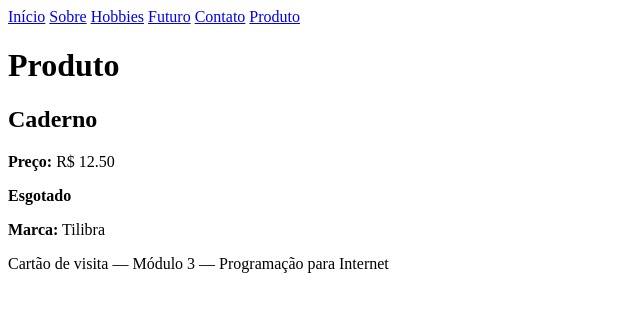
After one commit to wilsonvieiradeoliveira/pi_wilson, a Flask app: page /produto in a window 1280 px wide. The commit adds this page. Shown: the top 312 px of the page, without its empty margins (0-640 px from the left). Run offline with Flask 3, Linux system fonts and the light colour scheme.

Commit message:
adicionado a página produto

```diff
--- a/app.py
+++ b/app.py
@@ -7,9 +7,11 @@ app = Flask(__name__)
 def inicio():
     return render_template("index.html")
 
+
 @app.route("/sobre")
 def sobre():
     return render_template("sobre.html")
+
 
 @app.route("/hobbies")
 def hobbies():
@@ -21,9 +23,11 @@ def hobbies():
 def hobbies_vazio():
     return render_template("hobbies.html", hobbies=[])
 
+
 @app.route("/futuro")
 def futuro():
     return render_template("futuro.html")
+
 
 @app.route("/contato")
 def contato():
@@ -32,6 +36,13 @@ def contato():
         email="wilson22vieira@gmail.com",
         youtube="vieira7915",
     )
+
+
+@app.route("/produto")
+def produto():
+    p = {"nome": "Caderno", "preco": 12.50, "estoque": 0, "marca": "Tilibra"}
+    return render_template("produto.html", produto=p)
+
 
 @app.route("/perfil")
 def perfil():
@@ -47,13 +58,16 @@ def perfil_nome(nome):
 def aluno(nome):
     return render_template("aluno.html", nome=nome)
 
+
 @app.route("/recado/<nome>")
 def recado(nome):
     return render_template("recado.html", nome=nome)
 
+
 @app.route("/tabuada/<int:numero>")
 def tabuada(numero):
     return render_template("tabuada.html", numero=numero)
+
 
 @app.route("/soma/<int:a>/<int:b>")
 def soma(a, b):
--- a/templates/base.html
+++ b/templates/base.html
@@ -11,6 +11,7 @@
         <a href="/hobbies">Hobbies</a>
         <a href="/futuro">Futuro</a>
         <a href="/contato">Contato</a>
+        <a href="/produto">Produto</a>
     </nav>
 
     <main>
--- /dev/null
+++ b/templates/produto.html
@@ -0,0 +1,20 @@
+{% extends "base.html" %}
+
+{% block titulo %}Produto{% endblock %}
+
+{% block conteudo %}
+    <h1>Produto</h1>
+    {% if produto %}
+        <h2>{{ produto.nome }}</h2>
+        <p><strong>Preço:</strong> R$ {{ "%.2f"|format(produto.preco) }}</p>
+        {% if produto.estoque == 0 %}
+            <p><strong>Esgotado</strong></p>
+        {% else %}
+            <p><strong>Estoque:</strong> {{ produto.estoque }}</p>
+        {% endif %}
+        <p><strong>Marca:</strong> {{ produto.marca }}</p>
+    {% else %}
+    <p>Nenhum produto cadastrado ainda.</p>
+    {% endif %}
+
+{% endblock %}
```
